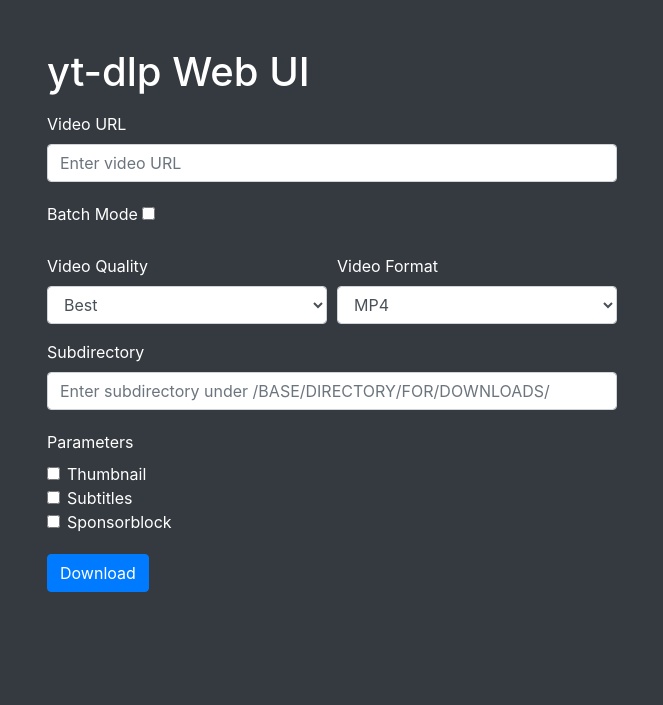
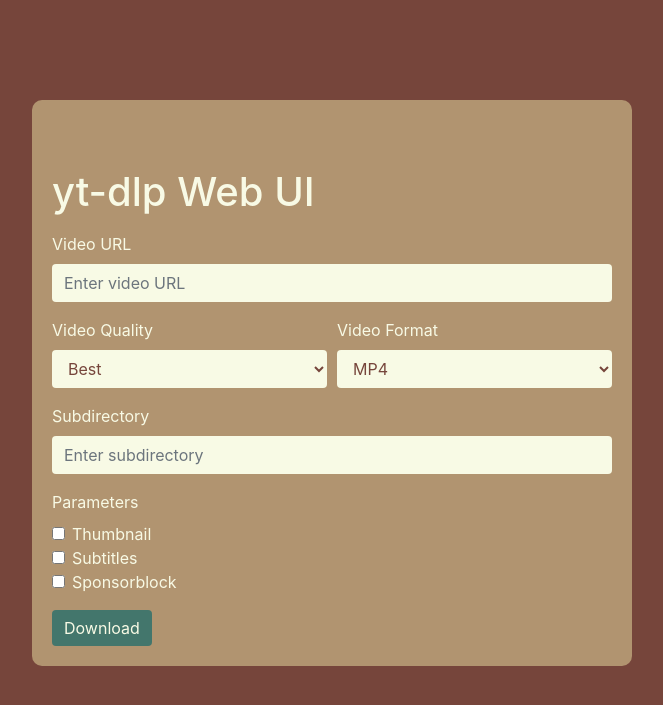
Before and after one commit to pl44t/yt-dlp-webui, a Flask app: page / in a window 1280 px wide. Shown: the top 705 px of the page, without its empty margins (308-971 px from the left). Run offline with Flask 3, Linux system fonts and the light colour scheme; parts of the project's set-up code (start-up, migrations or seed data) failed here and were passed over; some libraries are stand-ins or nearby versions.

Commit message:
update to version 2.1 big ui changes

```diff
--- a/app.py
+++ b/app.py
@@ -5,7 +5,7 @@
 app = Flask(__name__)
 app.secret_key = 'supersecretkey'  # Necessary for flash messages
 
-BASE_DOWNLOAD_FOLDER = '/BASE/DIRECTORY/FOR/DOWNLOADS/'
+BASE_DOWNLOAD_FOLDER = '/media/fernfiles/media'
 os.makedirs(BASE_DOWNLOAD_FOLDER, exist_ok=True)
 
 def is_download_in_progress():
@@ -33,21 +33,24 @@
     if '--sponsorblock-remove all' in params:
         command.extend(['--sponsorblock-remove', 'all'])
 
-    if quality != 'best':
-        command.extend(['-f', f'bestvideo[height<={quality}]+bestaudio/bestvideo+bestaudio/best[height<={quality}]'])
+    if format == 'mp3':
+        command.extend(['-x', '--audio-format', 'mp3'])
     else:
-        command.extend(['-f', 'bestvideo+bestaudio'])
+        if quality != 'best':
+            command.extend(['-f', f'bestvideo[height<={quality}]+bestaudio/bestvideo+bestaudio/best[height<={quality}]'])
+        else:
+            command.extend(['-f', 'bestvideo+bestaudio'])
+
+        if format == 'mkv':
+            command.extend(['--merge-output-format', 'mkv'])
+        elif format == 'avi':
+            command.extend(['--merge-output-format', 'avi'])
+        elif format == 'webm':
+            command.extend(['--merge-output-format', 'webm'])
+        # Default to mp4 if format is not specified or is mp4
+        # yt-dlp uses mp4 as default if no --merge-output-format is specified
 
     command.append(url)
-
-    if format == 'mkv':
-        command.extend(['--merge-output-format', 'mkv'])
-    elif format == 'avi':
-        command.extend(['--merge-output-format', 'avi'])
-    elif format == 'webm':
-        command.extend(['--merge-output-format', 'webm'])
-    # Default to mp4 if format is not specified or is mp4
-    # yt-dlp uses mp4 as default if no --merge-output-format is specified
 
     # Execute the command
     try:
--- a/templates/index.html
+++ b/templates/index.html
@@ -7,39 +7,47 @@
   <link href="https://stackpath.bootstrapcdn.com/bootstrap/4.5.2/css/bootstrap.min.css" rel="stylesheet">
   <style>
     body {
-      background-color: #343a40;
-      color: white;
+      background-color: #76453B; /* Classic Red */
+      color: #F8FAE5; /* Cream */
     }
     .container {
+      margin-top: 100px;
       max-width: 600px;
+      background-color: #B19470; /* Classic Beige */
+      padding: 20px;
+      border-radius: 10px;
     }
-    .form-group {
-      margin-bottom: 20px;
+    .form-group label {
+      color: #F8FAE5; /* Cream */
+    }
+    .form-control, .form-check-input, .btn {
+      background-color: #F8FAE5; /* Cream */
+      color: #76453B; /* Classic Red */
+      border: none;
+    }
+    .btn-primary {
+      background-color: #43766C; /* Classic Teal */
+      color: #F8FAE5; /* Cream */
+    }
+    .btn-primary:hover {
+      background-color: #35594F; /* Darker Teal on hover */
+    }
+    .form-control:focus, .form-check-input:focus {
+      border-color: #43766C; /* Classic Teal */
+      box-shadow: none;
+    }
+    .form-check-label {
+      color: #F8FAE5; /* Cream */
     }
   </style>
 </head>
 <body>
   <div class="container">
     <h1 class="mt-5">yt-dlp Web UI</h1>
-    {% with messages = get_flashed_messages() %}
-      {% if messages %}
-        <div class="alert alert-warning" role="alert">
-          {{ messages[0] }}
-        </div>
-      {% endif %}
-    {% endwith %}
     <form action="/download" method="post" class="mt-3">
       <div class="form-group">
         <label for="url">Video URL</label>
         <input type="url" class="form-control" id="url" name="url" placeholder="Enter video URL" required>
-      </div>
-      <div class="form-group">
-        <label for="batch">Batch Mode</label>
-        <input type="checkbox" id="batch" name="batch">
-      </div>
-      <div class="form-group" id="batch_urls_group" style="display: none;">
-        <label for="batch_urls">Batch URLs (one per line)</label>
-        <textarea class="form-control" id="batch_urls" name="batch_urls" rows="5" placeholder="Enter one URL per line"></textarea>
       </div>
       <div class="form-row">
         <div class="col">
@@ -51,7 +59,7 @@
             <option value="720">720p</option>
             <option value="1080">1080p</option>
             <option value="1440">1440p</option>
-            <option value="2160">4k</option>
+            <option value="4k">4k</option>
           </select>
         </div>
         <div class="col">
@@ -61,12 +69,13 @@
             <option value="mkv">MKV</option>
             <option value="avi">AVI</option>
             <option value="webm">WEBM</option>
+            <option value="mp3">MP3 (Audio Only)</option>
           </select>
         </div>
       </div>
       <div class="form-group mt-3">
         <label for="subdir">Subdirectory</label>
-        <input type="text" class="form-control" id="subdir" name="subdir" placeholder="Enter subdirectory under /BASE/DIRECTORY/FOR/DOWNLOADS/">
+        <input type="text" class="form-control" id="subdir" name="subdir" placeholder="Enter subdirectory">
       </div>
       <div class="form-group">
         <label for="params">Parameters</label><br>
@@ -86,14 +95,5 @@
       <button type="submit" class="btn btn-primary">Download</button>
     </form>
   </div>
-  <script>
-    document.getElementById('batch').addEventListener('change', function() {
-      const isChecked = this.checked;
-      document.getElementById('url').parentElement.style.display = isChecked ? 'none' : 'block';
-      document.getElementById('batch_urls_group').style.display = isChecked ? 'block' : 'none';
-      document.getElementById('url').required = !isChecked;
-      document.getElementById('batch_urls').required = isChecked;
-    });
-  </script>
 </body>
 </html>
```
Also changed, not shown: 1 other file.
